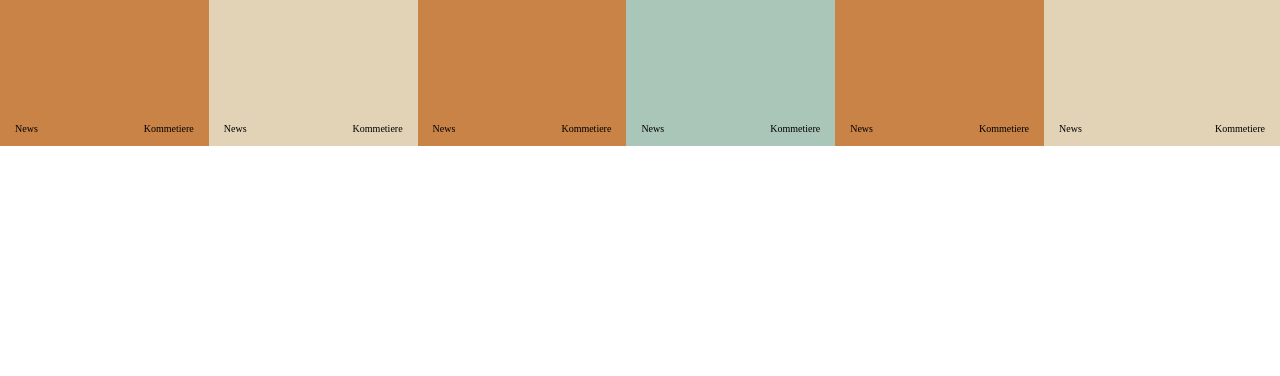
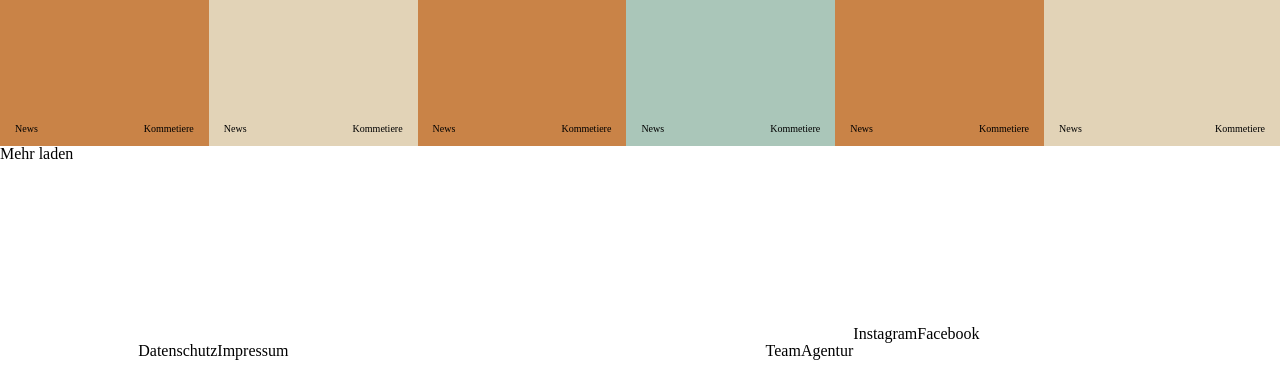
Before and after one commit to junho100/CSS_layout_practice, a plain HTML site: page rodic davidson/index.html in a window 1280 px wide. Shown: the part 1674-2050 px from the top of the page. Before the commit the page ends 1820 px from the top, so only its background shows below. Drawn offline with nearby package versions, Linux system fonts and the light colour scheme.

```diff
--- a/rodic davidson/css/style.css
+++ b/rodic davidson/css/style.css
@@ -93,6 +93,8 @@ main > div:nth-child(14){
     justify-content: space-between;
     align-items: center;
     padding : 12px 15px;
+}
+.content{
     cursor: pointer;
 }
 .content_header, .content_footer{
@@ -157,4 +159,25 @@ form button{
     background-color: transparent;
     text-decoration: underline;
     font-size: 15px;
+    cursor: pointer;
 }
+footer{
+    height: 230px;
+    display: grid;
+    grid-template-columns: repeat(3, 1fr);
+    grid-template-rows: 180px 50px;
+}
+footer div:first-child{
+    grid-column-start: span 3;
+}
+footer ul{
+    display: flex;
+}
+footer ul:nth-child(2){
+    justify-content: center;
+    align-items: center;
+}
+footer ul:nth-child(3){
+    justify-content: flex-end;
+    align-items: center;
+}
--- a/rodic davidson/index.html
+++ b/rodic davidson/index.html
@@ -390,6 +390,20 @@
             </ul>
         </div>
     </main>
-    <footer></footer>
+    <footer>
+        <div><span>Mehr laden</span></div>
+        <ul>
+            <li>Datenschutz</li>
+            <li>Impressum</li>
+        </ul>
+        <ul>
+            <li>Team</li>
+            <li>Agentur</li>
+        </ul>
+        <ul>
+            <li>Instagram</li>
+            <li>Facebook</li>
+        </ul>
+    </footer>
 </body>
 </html>
```
